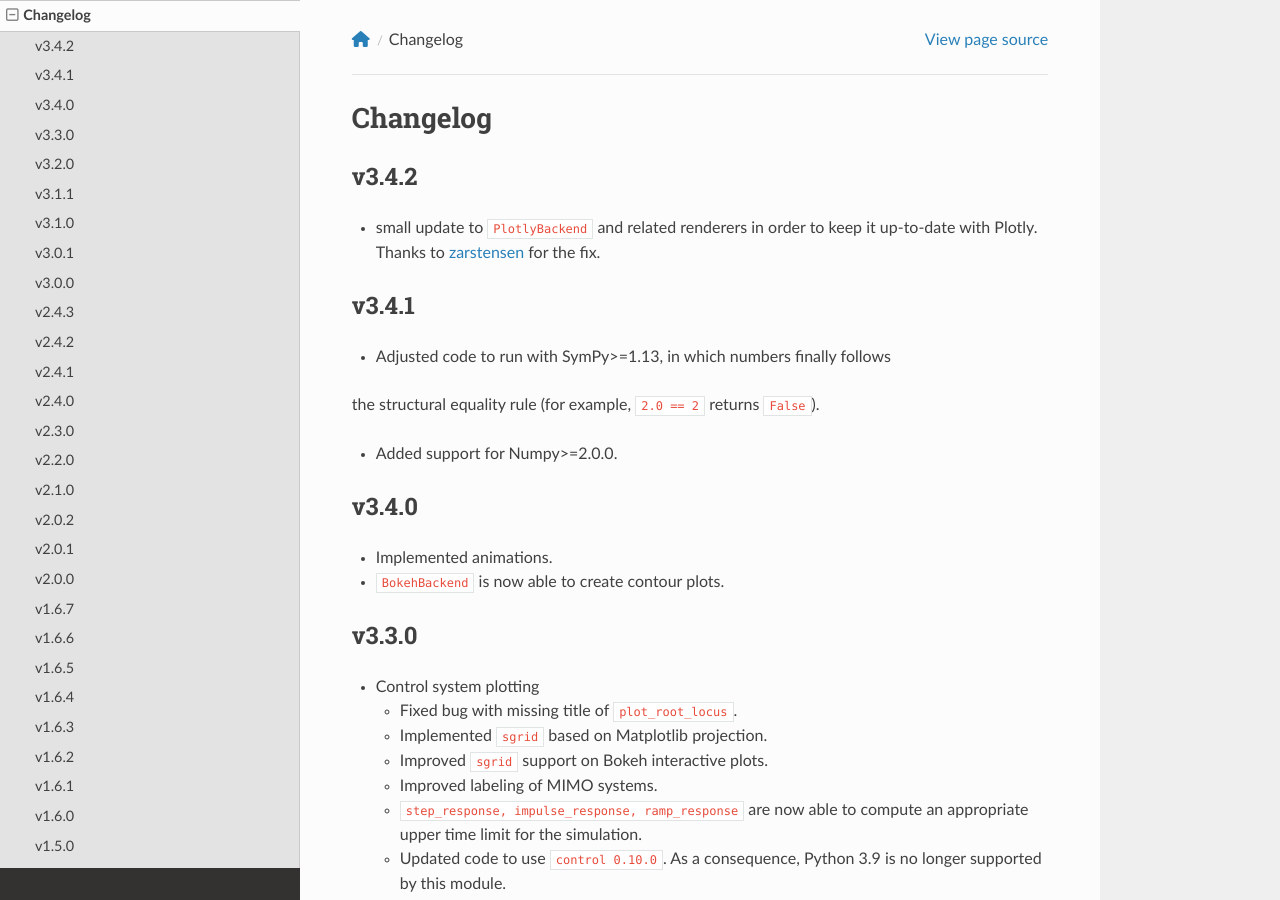
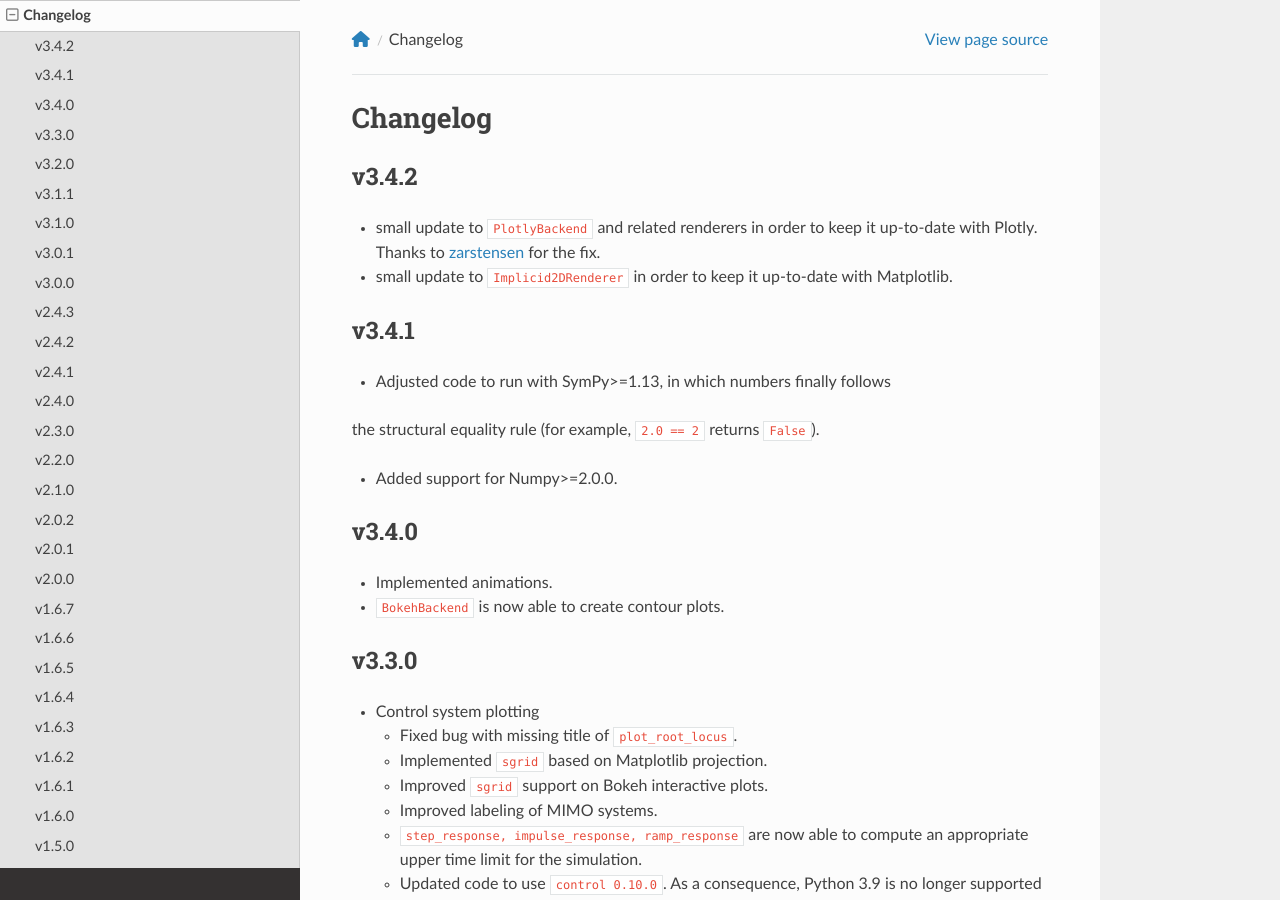
Before and after one commit to Davide-sd/sympy-plot-backends, a Sphinx documentation site: the page built from doc/source/changelog.rst, in a window 1280 px wide and 900 px high. Built offline with Sphinx 7.4.7 and the Read the Docs theme 3.1.0, drawn with Linux system fonts in a browser that asks for light colours; nearby versions of some CDN libraries.

Commit message:
updated docs

```diff
--- a/doc/source/changelog.rst
+++ b/doc/source/changelog.rst
@@ -8,6 +8,8 @@ v3.4.2
 * small update to ``PlotlyBackend`` and related renderers in order to keep it
   up-to-date with Plotly.
   Thanks to `zarstensen  <https://github.com/zarstensen>`_ for the fix.
+* small update to ``Implicid2DRenderer`` in order to keep it
+  up-to-date with Matplotlib.
 
 
 v3.4.1
```
